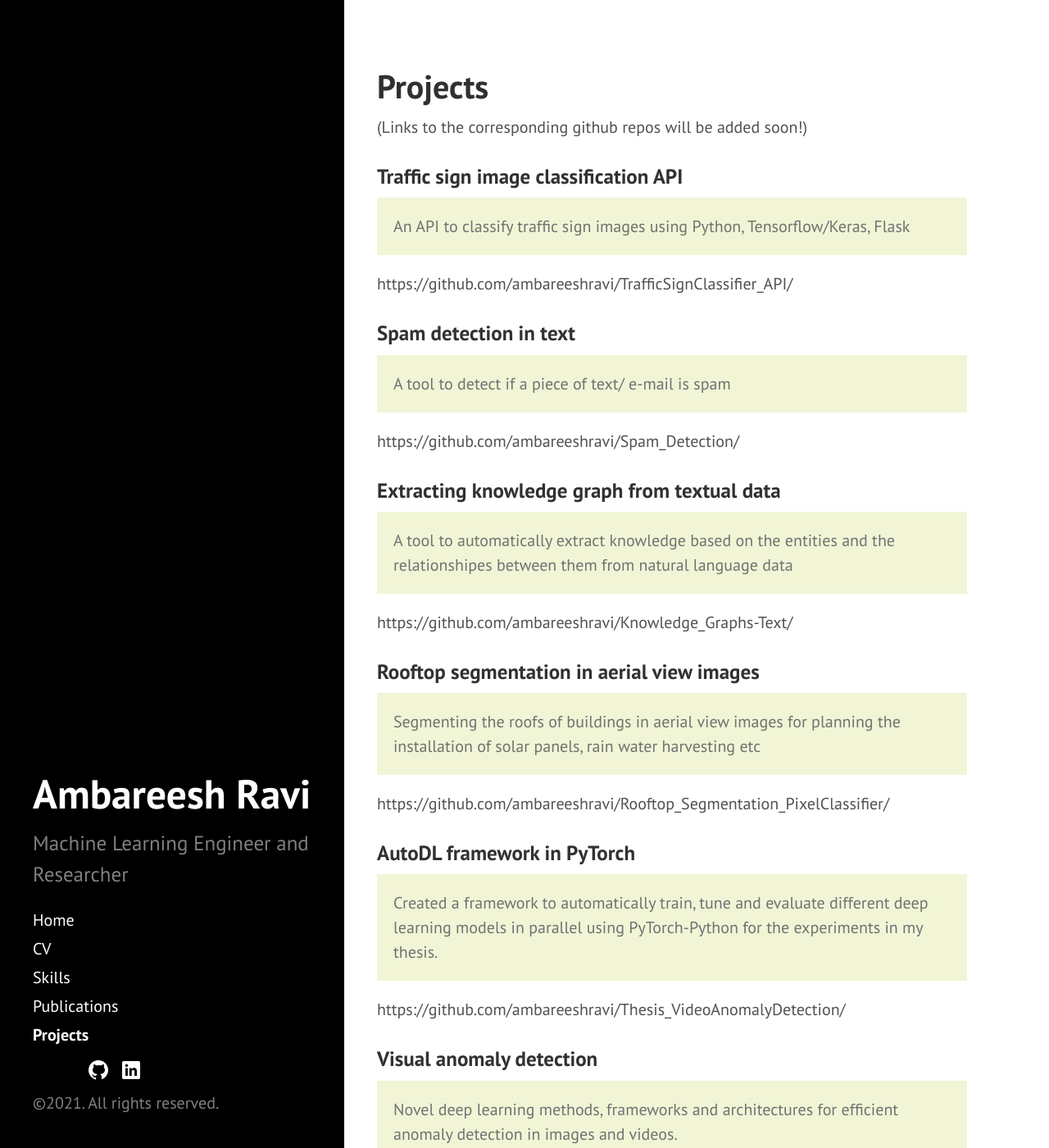
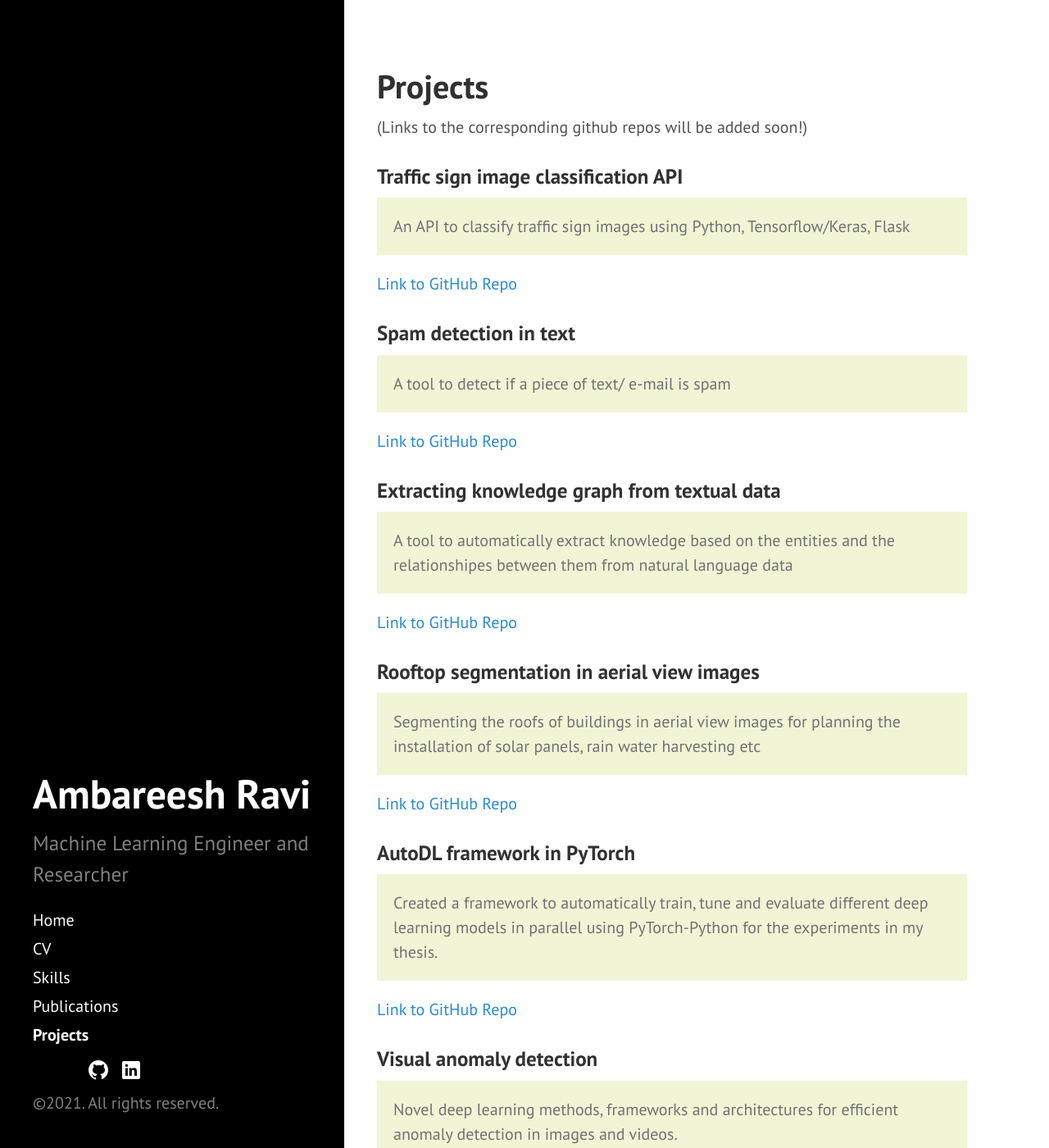
Before and after one commit to ambareeshravi/ambareeshravi.github.io, a Jekyll site: the page built from projects.md, in a window 1280 px wide and 1400 px high. Shown: the whole window at 82% size. Built offline with Jekyll 4.4.1, drawn with Linux system fonts in a browser that asks for light colours; some of the changed text lies outside the part shown.

Commit message:
Update projects.md

```diff
--- a/projects.md
+++ b/projects.md
@@ -9,37 +9,37 @@ order: 5
 <p class="message">
 An API to classify traffic sign images using Python, Tensorflow/Keras, Flask
 </p>
-https://github.com/ambareeshravi/TrafficSignClassifier_API/
+[Link to GitHub Repo](https://github.com/ambareeshravi/TrafficSignClassifier_API/)
 
 ### Spam detection in text
 <p class="message">
 A tool to detect if a piece of text/ e-mail is spam
 </p>
-https://github.com/ambareeshravi/Spam_Detection/
+[Link to GitHub Repo](https://github.com/ambareeshravi/Spam_Detection/)
 
 ### Extracting knowledge graph from textual data
 <p class="message">
 A tool to automatically extract knowledge based on the entities and the relationshipes between them from natural language data
 </p>
-https://github.com/ambareeshravi/Knowledge_Graphs-Text/
+[Link to GitHub Repo](https://github.com/ambareeshravi/Knowledge_Graphs-Text/)
 
 ### Rooftop segmentation in aerial view images
 <p class="message">
 Segmenting the roofs of buildings in aerial view images for planning the installation of solar panels, rain water harvesting etc
 </p>
-https://github.com/ambareeshravi/Rooftop_Segmentation_PixelClassifier/
+[Link to GitHub Repo](https://github.com/ambareeshravi/Rooftop_Segmentation_PixelClassifier/)
 
 ### AutoDL framework in PyTorch
 <p class="message">
 Created a framework to automatically train, tune and evaluate different deep learning models in parallel using PyTorch-Python for the experiments in my thesis.
 </p>
-https://github.com/ambareeshravi/Thesis_VideoAnomalyDetection/
+[Link to GitHub Repo](https://github.com/ambareeshravi/Thesis_VideoAnomalyDetection/)
 
 ### Visual anomaly detection
 <p class="message">
 Novel deep learning methods, frameworks and architectures for efficient anomaly detection in images and videos.
 </p>
-https://github.com/ambareeshravi/Thesis_VideoAnomalyDetection/
+[Link to GitHub Repo](https://github.com/ambareeshravi/Thesis_VideoAnomalyDetection/)
 
 ### Video Highlights generation
 <p class="message">
```
